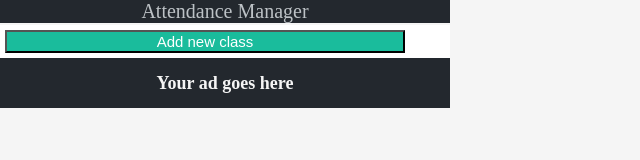
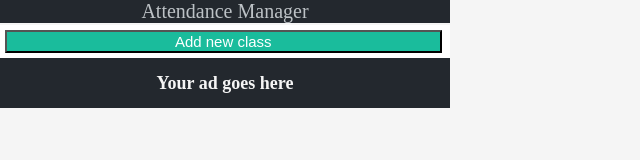
Before and after one commit to RaghavSharma19/attendance-manager-extension, a browser extension: page index.html in a window 1280 px wide. Shown: the whole page, without its empty margins (0-640 px from the left). Drawn offline with Linux system fonts and the light colour scheme.

Commit message:
create btn layout width changed

```diff
--- a/index.css
+++ b/index.css
@@ -97,7 +97,7 @@ body {
   color: white;
   font-size: 15px;
   margin-bottom: 2px;
-  width: 400px;
+  width: 97%;
   margin: 5px;
 }
 
```
